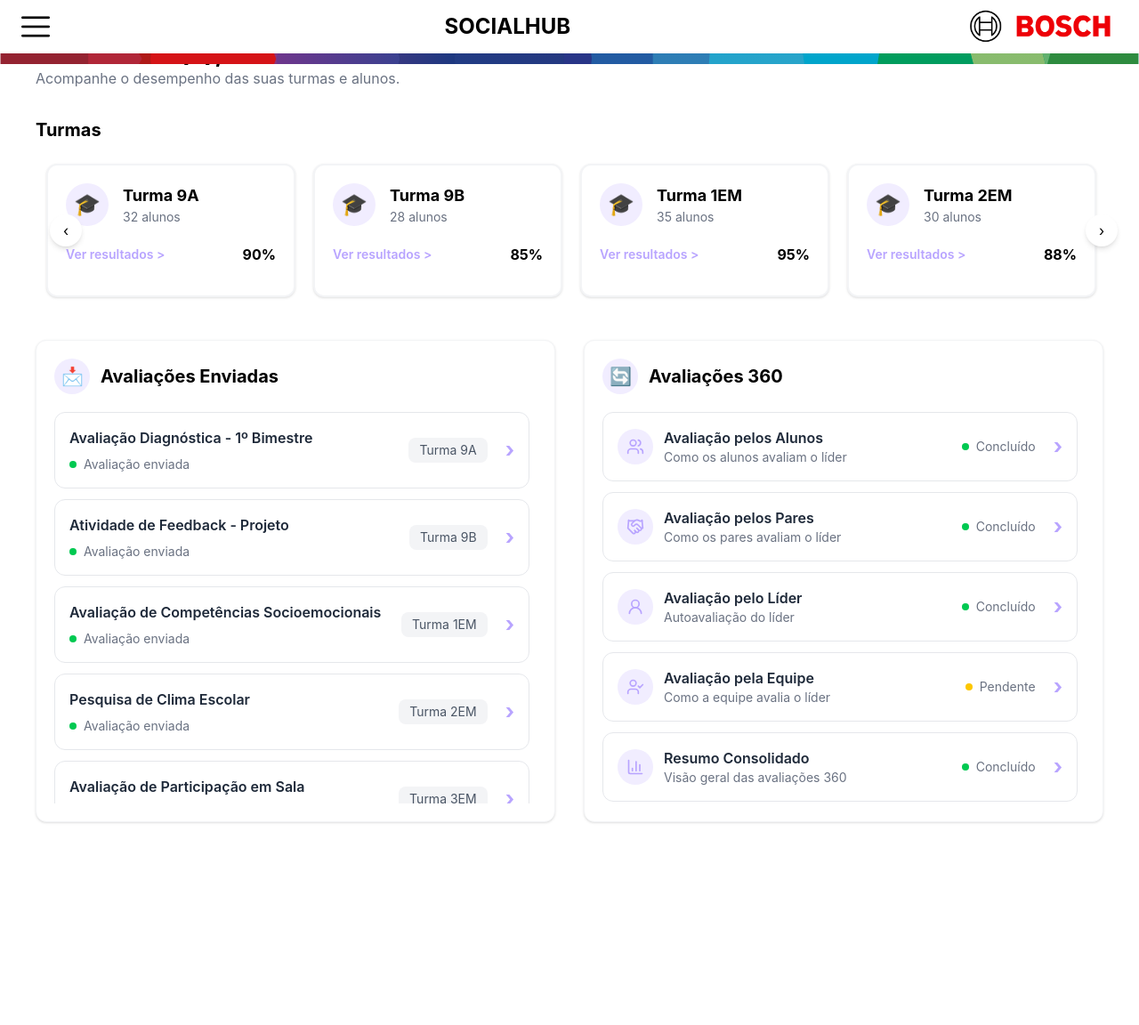
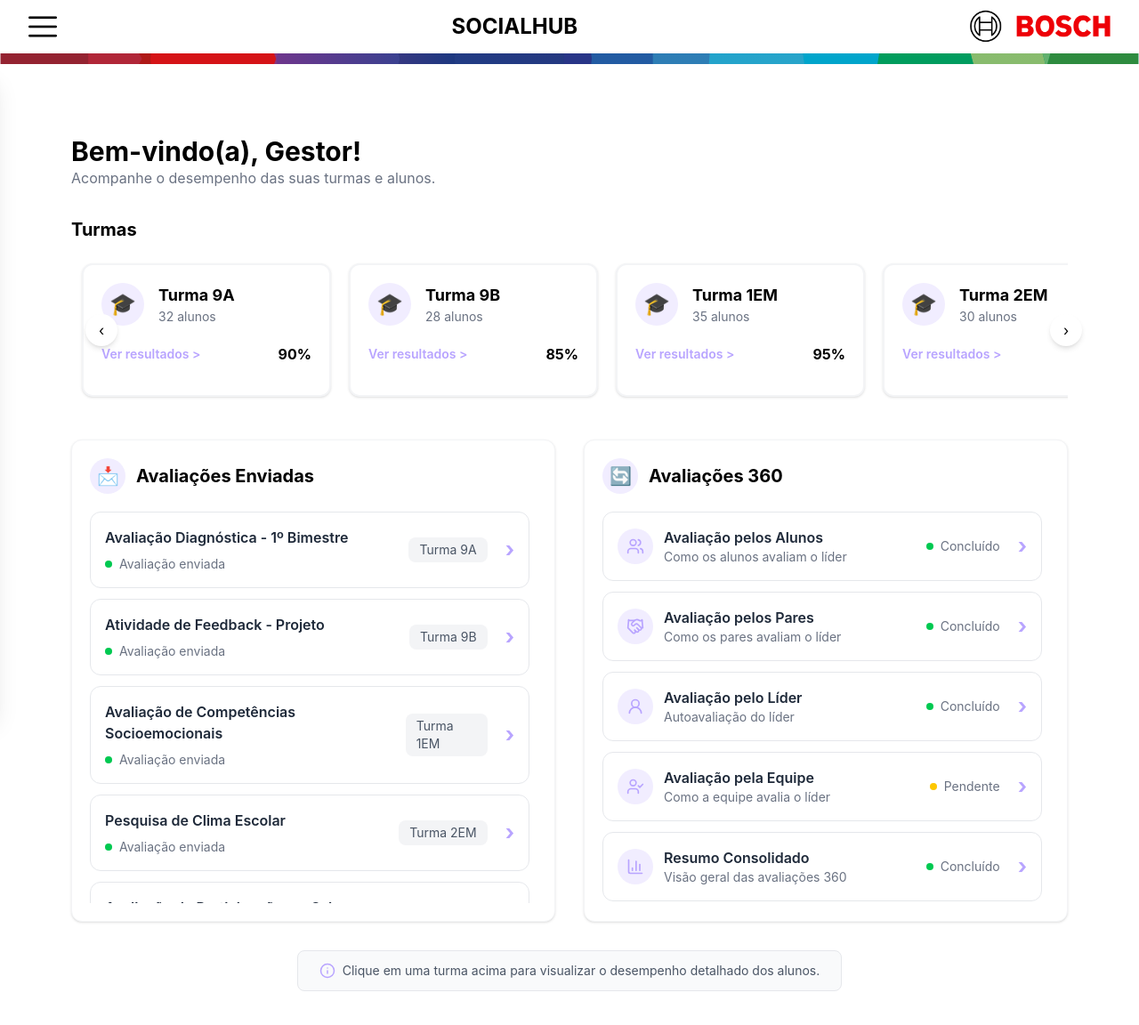
Before and after one commit to KetyJomes/SocialHub, a React (Vite) app in the folder frontend/: page /management-main in a window 1280 px wide. Shown: the top 1152 px of the page at 89% size. Before the commit the page ends 964 px from the top, so only its background shows below. Built offline with nearby package versions, Linux system fonts and the light colour scheme; what chartjs-plugin-datalabels would draw is missing.

Commit message:
feat(management): add management sidebar and improve dashboard layout

```diff
--- a/frontend/src/components/Header.jsx
+++ b/frontend/src/components/Header.jsx
@@ -10,7 +10,15 @@ export const Header = ({ isOpen, setIsOpen }) => {
 
                 <button
                     onClick={() => setIsOpen(!isOpen)}
-                    className="cursor-pointer"
+                    className="
+                        cursor-pointer
+                        p-2
+                        rounded-lg
+                        transition-all
+                        duration-200
+                        hover:bg-gray-100
+                        active:scale-95
+                    "
                 >
                     <img
                         src={menu}
--- /dev/null
+++ b/frontend/src/components/SidebarManagement.jsx
@@ -0,0 +1,94 @@
+import {
+    House,
+    ClipboardList,
+    ClipboardCheck,
+    GraduationCap,
+    ChevronDown,
+    ChevronRight,
+} from "lucide-react";
+
+import { useState } from "react";
+
+export const SidebarManagement = ({ isOpen }) => {
+
+    const [abrirAvaliacoes, setAbrirAvaliacoes] = useState(false);
+
+    return (
+        <aside
+            className={`
+                fixed
+                top-[72px]
+                left-0
+                h-[calc(100vh-72px)]
+                w-64
+                bg-white
+                border-r
+                border-gray-200
+                shadow-xl
+                transition-transform
+                duration-300
+                z-50
+                ${isOpen ? "translate-x-0" : "-translate-x-full"}
+            `}
+        >
+
+            <nav className="mt-6 px-4">
+
+                {isOpen && (
+                    <h2 className="text-xl font-bold text-gray-800 text-center mb-2 px-6">
+                        Menu
+                    </h2>
+                )}
+
+                <button className="flex items-center gap-3 w-full p-3 rounded-lg hover:bg-gray-100">
+                    <House size={20} />
+                    {isOpen && <span>Home</span>}
+                </button>
+
+                <button
+                    onClick={() => setAbrirAvaliacoes(!abrirAvaliacoes)}
+                    className="flex items-center justify-between w-full p-3 rounded-lg hover:bg-gray-100"
+                >
+
+                    <div className="flex items-center gap-3">
+                        <ClipboardList size={20} />
+                        {isOpen && <span>Avaliações</span>}
+                    </div>
+
+                    {isOpen &&
+                        (abrirAvaliacoes ? (
+                            <ChevronDown size={18} />
+                        ) : (
+                            <ChevronRight size={18} />
+                        ))}
+                </button>
+
+                {isOpen && abrirAvaliacoes && (
+                    <div className="ml-8 mt-1 space-y-2">
+
+                        <button className="block text-gray-600 hover:text-[#B8A4FF]">
+                            Enviadas
+                        </button>
+
+                        <button className="block text-gray-600 hover:text-[#B8A4FF]">
+                            Recebidas
+                        </button>
+
+                    </div>
+                )}
+
+                <button className="flex items-center gap-3 w-full p-3 rounded-lg hover:bg-gray-100">
+                    <ClipboardCheck size={20} />
+                    {isOpen && <span>Gerenciar Avaliações</span>}
+                </button>
+
+                <button className="flex items-center gap-3 w-full p-3 rounded-lg hover:bg-gray-100">
+                    <GraduationCap size={20} />
+                    {isOpen && <span>Turmas</span>}
+                </button>
+
+            </nav>
+
+        </aside>
+    );
+};
--- a/frontend/src/pages/ManagementMain.jsx
+++ b/frontend/src/pages/ManagementMain.jsx
@@ -1,12 +1,16 @@
 import { useRef, useState } from "react";
+import { Info } from "lucide-react";
+import { House } from "lucide-react";
 
 import { Header } from "../components/Header";
 import { CardTurma } from "../components/CardTurma";
 import { CardAvaliacao } from "../components/CardAvaliacao";
 import { CardAvaliacao360 } from "../components/CardAvaliacao360";
+import { SidebarManagement } from "../components/SidebarManagement";
 
 
 export const ManagementMain = () => {
+    const [isOpen, setIsOpen] = useState(false);
     const [turmaSelecionada, setTurmaSelecionada] = useState(null);
     const listaTurmas = useRef();
     const turmas = [
@@ -179,8 +183,24 @@ export const ManagementMain = () => {
     }
 
     return (
+        <div>
+            <SidebarManagement
+                isOpen={isOpen}
+                setIsOpen={setIsOpen}
+            />
+            {isOpen && (
+                <div
+                    className="fixed inset-0 bg-black/20 z-40"
+                    onClick={() => setIsOpen(false)}
+                />
+            )}
                 <main>
-            <Header />
+                        <Header
+                            isOpen={isOpen}
+                            setIsOpen={setIsOpen}
+                        />
+
+                        <div className="pt-28 px-10 pb-10">
                     <div className="p-10">
                         <h1 className="text-3xl font-bold">
                             Bem-vindo(a), Gestor!
@@ -372,7 +392,41 @@ export const ManagementMain = () => {
                                 </div>
                             </div>
                         </section>
+
+                            <div
+                                className="
+                                    flex
+                                    justify-center
+                                    mt-8
+                                "
+                            >
+                                <div
+                                    className="
+                                        flex
+                                        items-center
+                                        gap-2
+                                        bg-gray-50
+                                        border
+                                        border-gray-200
+                                        rounded-lg
+                                        px-6
+                                        py-3
+                                    "
+                                >
+                                    <Info
+                                        size={18}
+                                        className="text-[#B8A4FF]"
+                                        strokeWidth={2}
+                                    />
+
+                                    <span className="text-sm text-gray-600">
+                                        Clique em uma turma acima para visualizar o desempenho detalhado dos alunos.
+                                    </span>
+                                </div>
+                            </div>
+                    </div>
                     </div>
                 </main>
+        </div>
     )
 }
```
Lines whose indentation alone changed are shown as unchanged.
